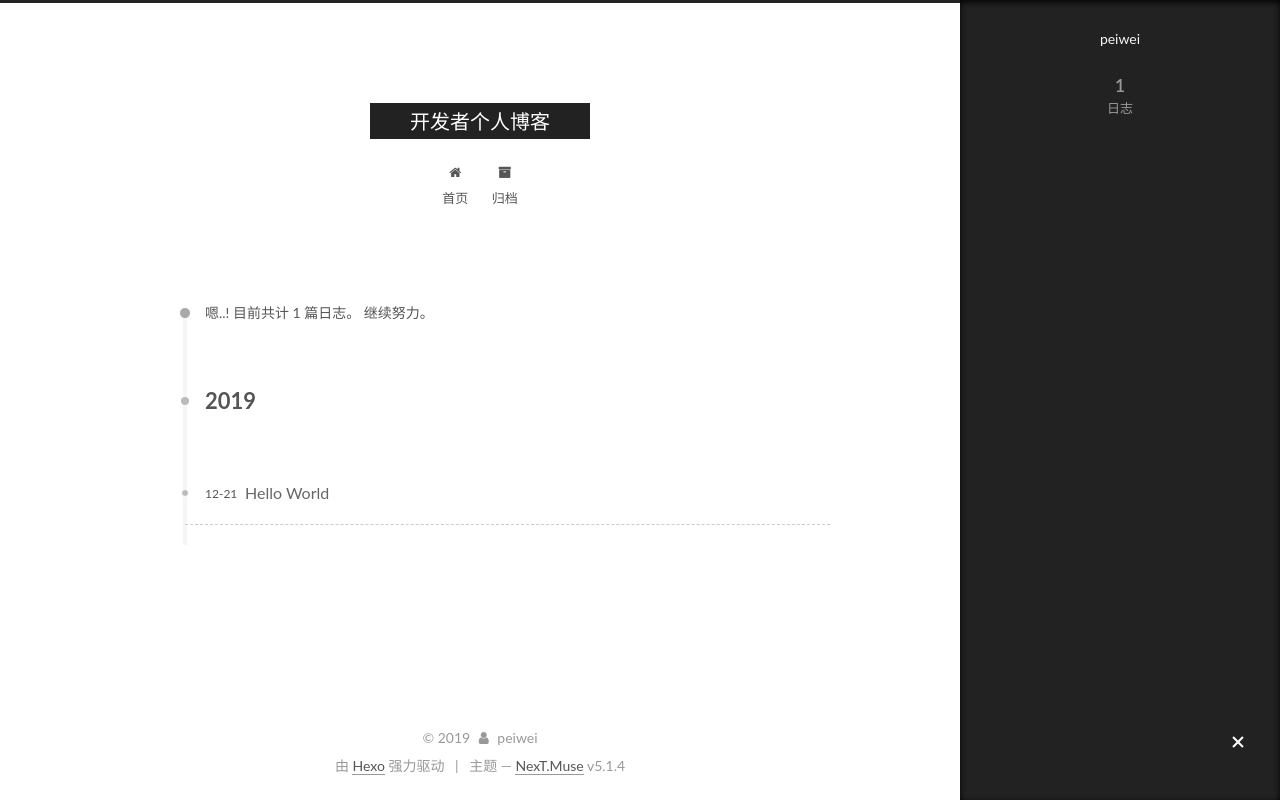
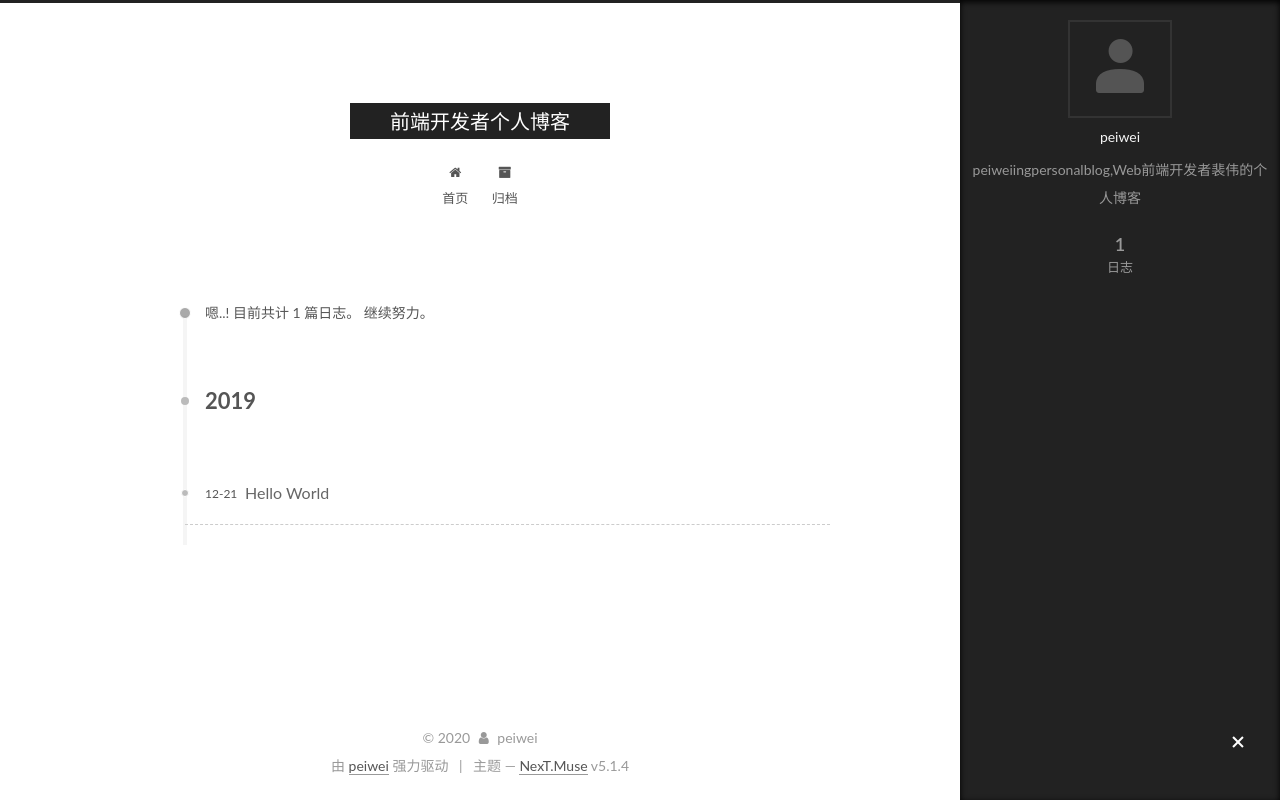
Before and after one commit to peiweiing/peiweiing.github.io, a plain HTML site: page archives/index.html in a window 1280 px wide. Both pictures are taken after a click on the element 1238 px from the left and 742 px from the top of the page. Drawn offline with Linux system fonts and the light colour scheme.

Commit message:
Site updated: 2020-01-02 21:54:46

```diff
--- a/archives/index.html
+++ b/archives/index.html
@@ -79,10 +79,12 @@
 
 
 
+<meta name="description" content="peiweiingpersonalblog,Web前端开发者裴伟的个人博客">
 <meta property="og:type" content="website">
-<meta property="og:title" content="开发者个人博客">
+<meta property="og:title" content="前端开发者个人博客">
 <meta property="og:url" content="http://yoursite.com/archives/index.html">
-<meta property="og:site_name" content="开发者个人博客">
+<meta property="og:site_name" content="前端开发者个人博客">
+<meta property="og:description" content="peiweiingpersonalblog,Web前端开发者裴伟的个人博客">
 <meta property="article:author" content="peiwei">
 <meta name="twitter:card" content="summary">
 
@@ -120,7 +122,7 @@
 
 
 
-  <title>归档 | 开发者个人博客</title>
+  <title>归档 | 前端开发者个人博客</title>
 
 
 
@@ -150,7 +152,7 @@
     <div class="custom-logo-site-title">
       <a href="/"  class="brand" rel="start">
         <span class="logo-line-before"><i></i></span>
-        <span class="site-title">开发者个人博客</span>
+        <span class="site-title">前端开发者个人博客</span>
         <span class="logo-line-after"><i></i></span>
       </a>
     </div>
@@ -313,8 +315,12 @@
         <div class="site-overview">
           <div class="site-author motion-element" itemprop="author" itemscope itemtype="http://schema.org/Person">
 
+              <img class="site-author-image" itemprop="image"
+                src="/uploads/logs/aih.png"
+                alt="peiwei" />
+
               <p class="site-author-name" itemprop="name">peiwei</p>
-              <p class="site-description motion-element" itemprop="description"></p>
+              <p class="site-description motion-element" itemprop="description">peiweiingpersonalblog,Web前端开发者裴伟的个人博客</p>
           </div>
 
           <nav class="site-state motion-element">
@@ -365,7 +371,7 @@
 
     <footer id="footer" class="footer">
       <div class="footer-inner">
-        <div class="copyright">&copy; <span itemprop="copyrightYear">2019</span>
+        <div class="copyright">&copy; <span itemprop="copyrightYear">2020</span>
   <span class="with-love">
     <i class="fa fa-user"></i>
   </span>
@@ -375,7 +381,7 @@
 </div>
 
 
-  <div class="powered-by">由 <a class="theme-link" target="_blank" href="https://hexo.io">Hexo</a> 强力驱动</div>
+  <div class="powered-by">由 <a class="theme-link" target="_blank" href="https://github.com/peiweiing">peiwei</a> 强力驱动</div>
 
 
 
--- a/css/main.css
+++ b/css/main.css
@@ -1822,7 +1822,7 @@ pre .javascript .function {
   width: 4px;
   height: 4px;
   border-radius: 50%;
-  background: #ffcc8c;
+  background: #fffe5b;
 }
 .links-of-blogroll {
   font-size: 13px;
```
Also changed, not shown: 2019/12/21/hello-world/index.html (+12 -8 lines), archives/2019/12/index.html (+13 -7 lines), archives/2019/index.html (+13 -7 lines), index.html (+15 -9 lines), uploads/logs/a5.jpg (added), uploads/logs/a7.jpg (added), uploads/logs/a9c.png (added), uploads/logs/aih.png (added).
